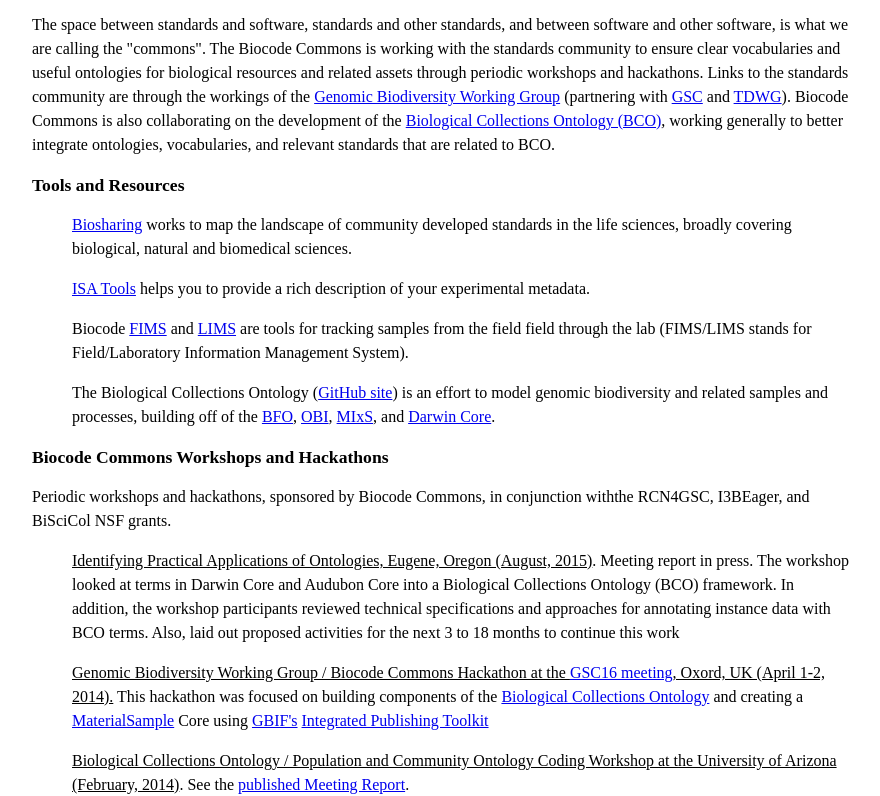
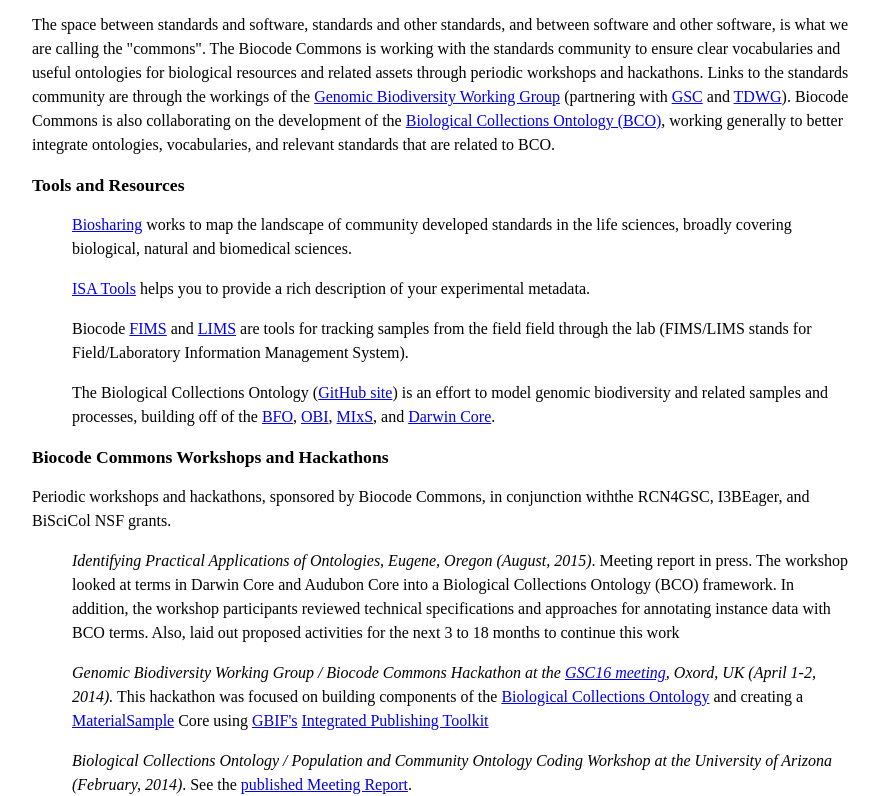
Before and after one commit to BNHM/biocode-commons, a plain HTML site: page index.html in a window 1280 px wide. Shown: the part 163-959 px from the top of the page, without its empty margins (198-1078 px from the left). Drawn offline with Linux system fonts and the light colour scheme.

Commit message:
Update index.html

```diff
--- a/index.html
+++ b/index.html
@@ -57,20 +57,20 @@ the <a href='http://www.ifomis.org/bfo'>BFO</a>, <a href='http://obi-ontology.or
 
 Periodic workshops and hackathons, sponsored by Biocode Commons, in conjunction withthe RCN4GSC, I3BEager, and BiSciCol NSF grants.
 
-   <dir><u>Identifying Practical Applications of Ontologies, Eugene, Oregon (August, 2015)</u>.
+   <dir><i>Identifying Practical Applications of Ontologies, Eugene, Oregon (August, 2015)</i>.
    Meeting report in press.  The workshop looked at terms in Darwin Core and Audubon Core into a Biological Collections Ontology (BCO)
    framework. In addition, the workshop participants reviewed technical specifications and approaches for annotating instance
    data with BCO terms.  Also, laid out proposed activities for the next 3 to 18 months to continue this work</dir>
 
-  <dir><u>Genomic Biodiversity Working Group / Biocode Commons Hackathon at the
-  <a href='http://gensc.org/uncategorized/gsc-16-oxford/'>GSC16 meeting</a>, Oxord, UK (April 1-2, 2014).</u>
+  <dir><i>Genomic Biodiversity Working Group / Biocode Commons Hackathon at the
+  <a href='http://gensc.org/uncategorized/gsc-16-oxford/'>GSC16 meeting</a>, Oxord, UK (April 1-2, 2014).</i>
   This hackathon was focused on building components of the
   <a href='https://code.google.com/p/bco/'>Biological Collections Ontology</a>
   and creating a <a href='https://code.google.com/p/darwincore/issues/detail?id=167'>MaterialSample</a>
   Core using <a href='http://www.gbif.org/'>GBIF's</a> <a href='http://ipt.gbif.org/'>Integrated Publishing Toolkit</a></dir>
 
-  <dir><u>Biological Collections Ontology / Population and Community Ontology Coding Workshop at the University of
-  Arizona (February, 2014)</u>. See the <a href='http://www.standardsingenomics.com/content/9/1/17/abstract'>published Meeting Report</a>.</dir>
+  <dir><i>Biological Collections Ontology / Population and Community Ontology Coding Workshop at the University of
+  Arizona (February, 2014)</i>. See the <a href='http://www.standardsingenomics.com/content/9/1/17/abstract'>published Meeting Report</a>.</dir>
 
   <dir><a href="workshops/bioCollections/index.html">Biological Collections Ontology / Biocode Commons Hackathon, GSC14 (September, 2012)</a></dir>
 
```
